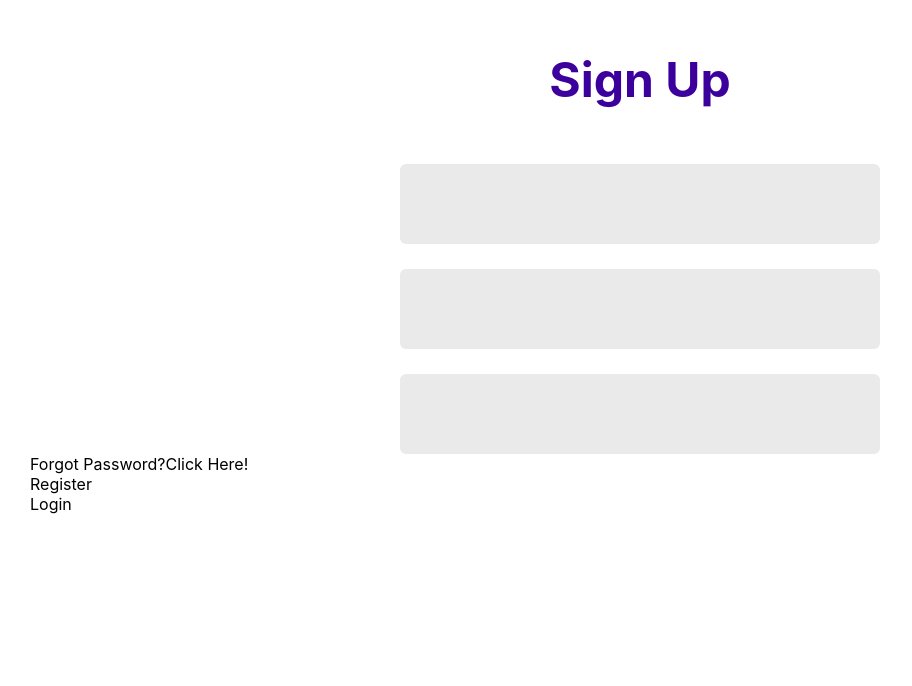
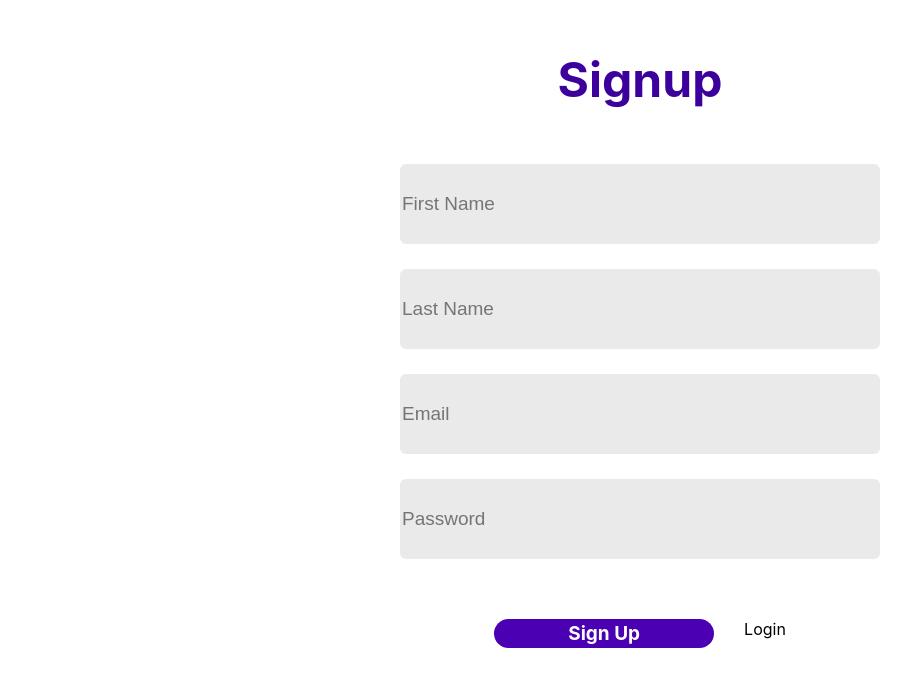
Before and after one commit to Talha86-ux/Repository-App-Frontend, a React (Create React App) app: page / in a window 1280 px wide. Shown: the part 210-896 px from the top of the page, without its empty margins (0-912 px from the left). Before the commit the page ends 800 px from the top, so only its background shows below. Built offline with nearby package versions, Linux system fonts and the light colour scheme.

Commit message:
Handle user registration and login forms dynamically

```diff
--- a/src/Components/UserForms/SignUp.jsx
+++ b/src/Components/UserForms/SignUp.jsx
@@ -1,34 +1,42 @@
-import React from 'react'
+import React, { useState } from 'react'
 import './userForms.css'
 
 export const SignUp = () => {
+
+  const [action, setAction] = useState('Signup')
+
   return (
     <div className='container'>
       <div className='header'>
-        <div className='text'>Sign Up</div>
+        <div className='text'>{action}</div>
       </div>
       <div className='inputs'>
+        {action === 'Login' ? <div></div> : <div className='input'>
+          <img src='' alt=''/>
+          <input type='text' placeholder='First Name' />
+        </div>}
+
+        {action === 'Login' ? <div></div> : <div className='input'>
+          <img src='' alt=''/>
+          <input type='text' placeholder='Last Name' />
+        </div>}
+
         <div className='input'>
           <img src='' alt=''/>
-          <input type='text' />
+          <input type='email' placeholder='Email' />
         </div>
 
         <div className='input'>
           <img src='' alt=''/>
-          <input type='email' />
-        </div>
-
-        <div className='input'>
-          <img src='' alt=''/>
-          <input type='password' />
+          <input type='password' placeholder='Password' />
         </div>
       </div>
-      <div className='forgot-password'>Forgot Password?
-        <span>Click Here!</span>
-      </div>
+
+      {action === 'Login' ? <div className='forgot-password'>Forgot Password? <span>Click Here!</span></div> : <div></div> }
+
       <div className='submit-container'>
-        <div className='submit'>Register</div>
-        <div className='submit'>Login</div>
+        <div className= {action === 'Login' ? 'sumbit' : 'submit gray'} onClick = {()=> {setAction('Signup')}}>Sign Up</div>
+        <div className={action === 'Signup' ? 'sumbit' : 'submit gray'} onClick = {()=> {setAction('Login')}}>Login</div>
       </div>
     </div>
   )
--- a/src/Components/UserForms/userForms.css
+++ b/src/Components/UserForms/userForms.css
@@ -48,3 +48,35 @@
   font-size: 19px;
   color: #797979;
 }
+
+.forgot-password{
+  padding-left: 62px;
+  margin-top: 27px;
+  font-size: 18px;
+  color: #797979;
+}
+
+.forgot-password span{
+  cursor: pointer;
+  color: #4c00bb;
+}
+
+.submit-container{
+  display: flex;
+  gap: 30px;
+  margin: 60px auto;
+}
+
+.submit{
+  display: flex;
+  justify-content: center;
+  align-items: center;
+  width: 220px;
+  height: 29px;
+  color: #fff;
+  background: #4c00b4;
+  border-radius: 50px;
+  font-size: 19px;
+  font-weight: 700;
+  cursor: pointer;
+}
```
